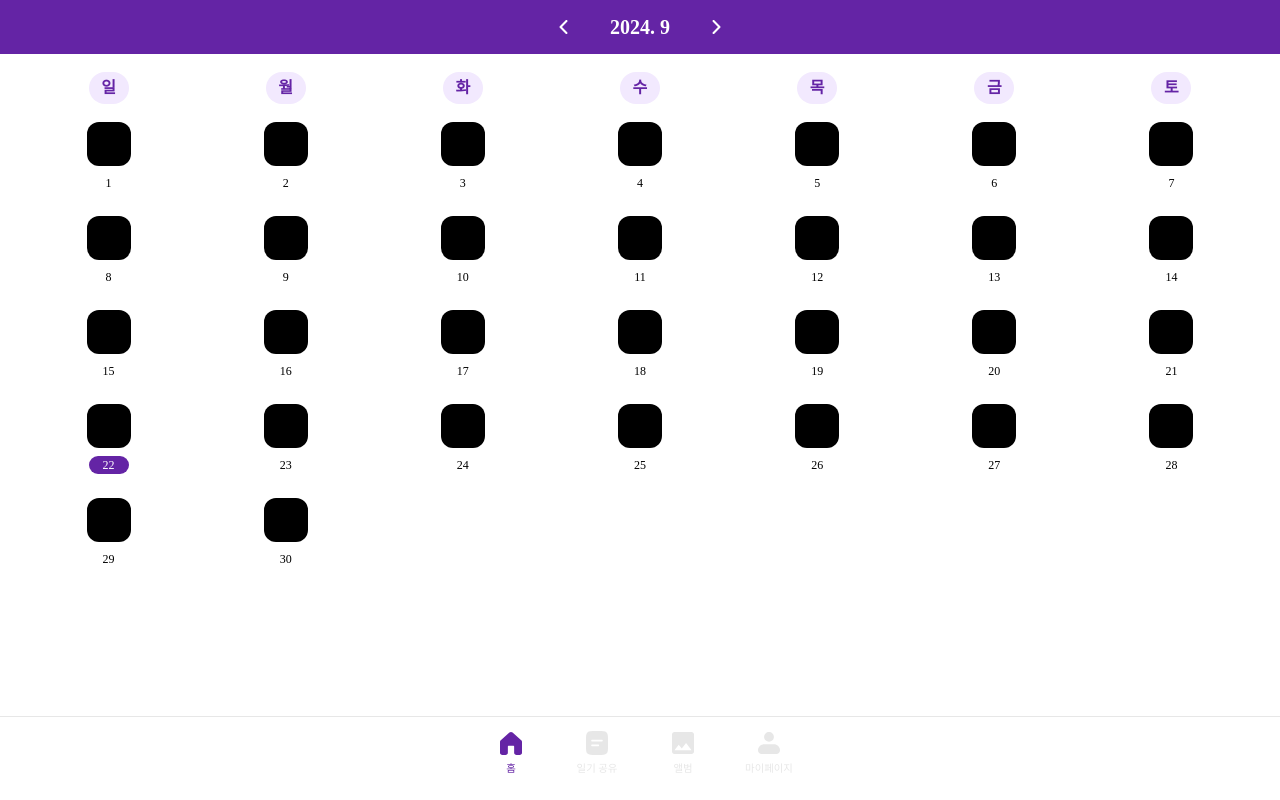
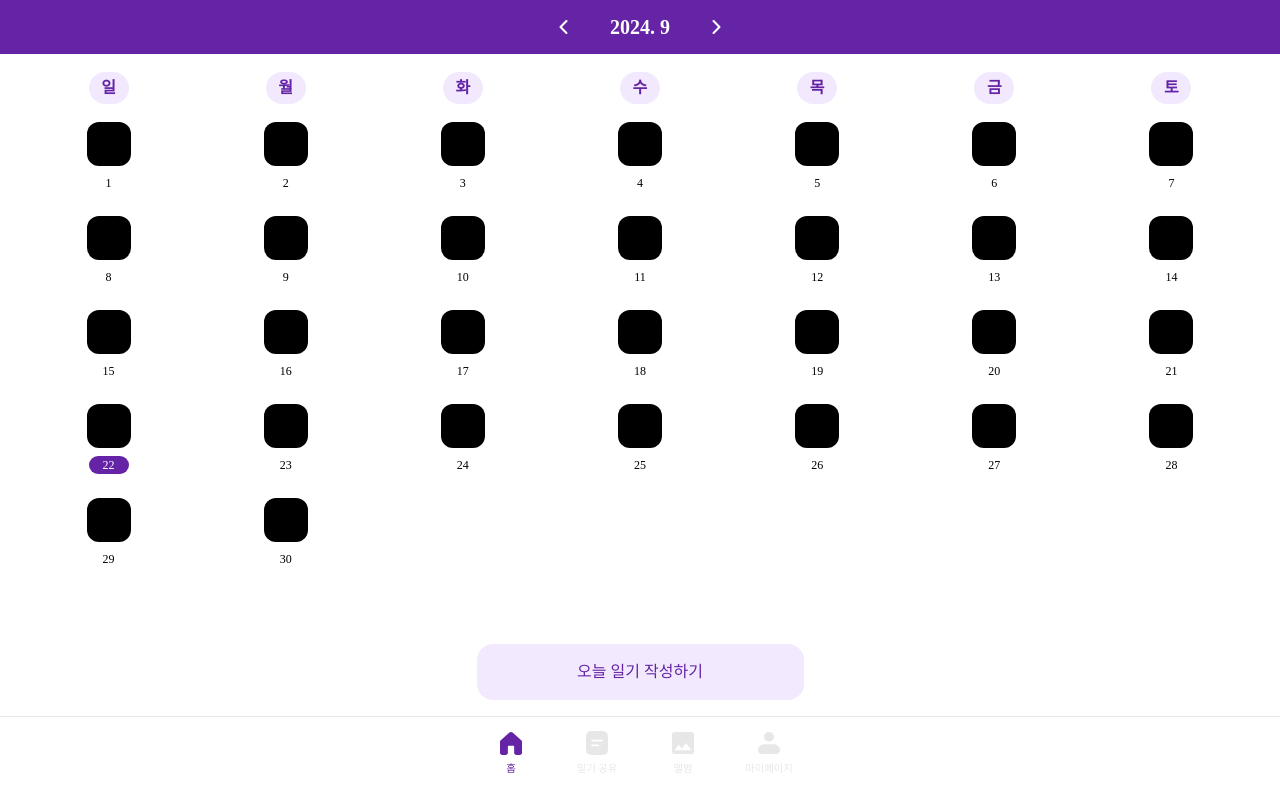
Before and after one commit to Canvas-Diary/Frontend, a React (Vite) app: page / in a window 1280 px wide. Built offline with nearby package versions, Linux system fonts and the light colour scheme.

Commit message:
feat: home page layout

```diff
--- a/src/pages/Home.tsx
+++ b/src/pages/Home.tsx
@@ -1,7 +1,24 @@
+import Button from "../components/common/Button";
 import Calendar from "../components/pages/home/Calendar";
 
 const Home = () => {
-  return <Calendar></Calendar>;
+  const onClickHandler = () => {
+    //일기 작성하기
+  };
+
+  return (
+    <div className="flex h-full flex-col justify-between">
+      <Calendar></Calendar>
+      <div className="mb-4 flex justify-center">
+        <Button
+          size="big"
+          active={true}
+          text="오늘 일기 작성하기"
+          onClickHandler={onClickHandler}
+        />
+      </div>
+    </div>
+  );
 };
 
 export default Home;
```
